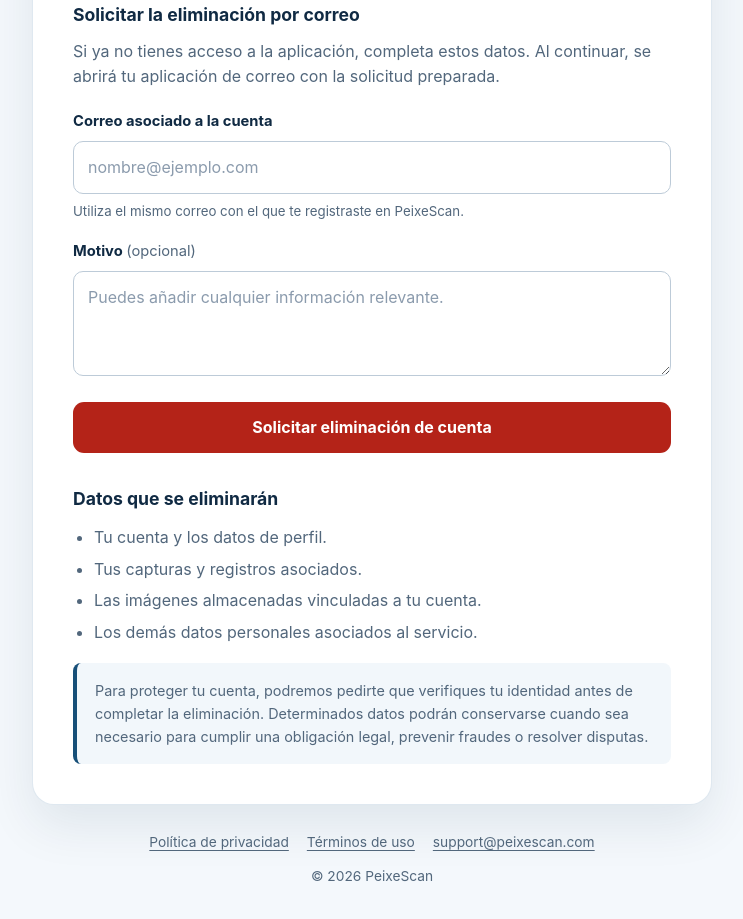
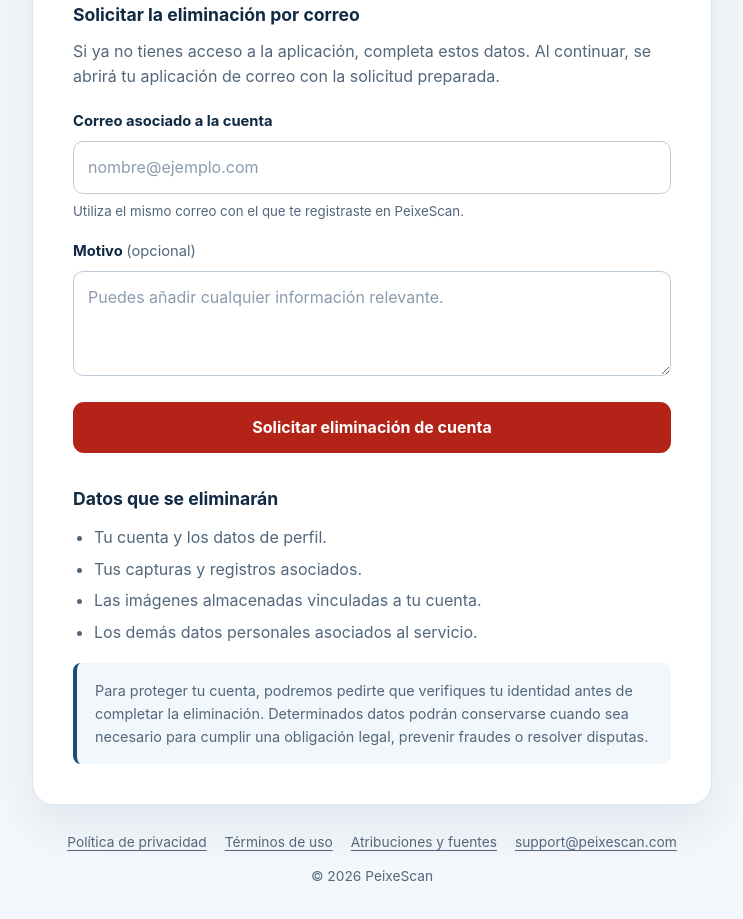
Before and after one commit to jacoboromerodiaz/peixescan-legal, a plain HTML site: page delete-account/index.html in a window 1280 px wide. Shown: the part 594-1513 px from the top of the page, without its empty margins (268-1011 px from the left). Drawn offline with Linux system fonts and the light colour scheme.

Commit message:
Link legal attributions page

```diff
--- a/delete-account/index.html
+++ b/delete-account/index.html
@@ -427,6 +427,7 @@
       <nav class="footer-links" aria-label="Enlaces legales">
         <a href="../privacy/">Política de privacidad</a>
         <a href="../terms/">Términos de uso</a>
+        <a href="../attributions/">Atribuciones y fuentes</a>
         <a href="mailto:support@peixescan.com">
           support@peixescan.com
         </a>
```
Also changed, not shown: privacy/index.html (+1 -0 lines), terms/index.html (+1 -0 lines).
